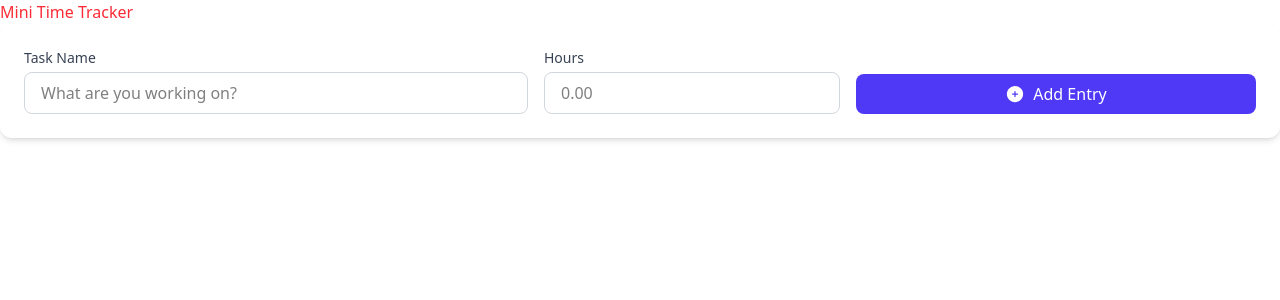
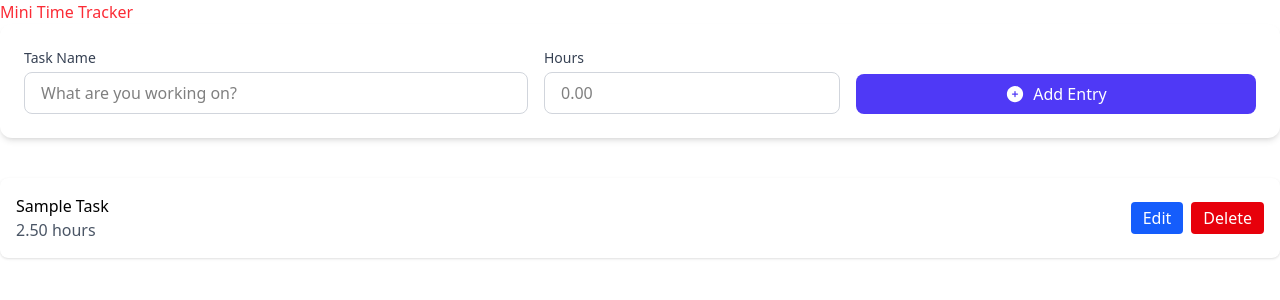
Before and after one commit to HappyDevs1/mini-time-tracker, a React (Vite) app: page / in a window 1280 px wide. Shown: the top 300 px of the page. Built offline with nearby package versions, Linux system fonts and the light colour scheme.

Commit message:
temporarily rendering dummy time entry item

```diff
--- a/src/App.tsx
+++ b/src/App.tsx
@@ -1,5 +1,6 @@
 import './App.css'
-import TaskEntryForm from './components/TaskEntryForm.tsx'
+import TaskEntryForm from './components/TaskEntryForm.tsx';
+import TimeEntryItem from './components/TimeEntryItem.tsx';
 
 function App() {
   return (
@@ -9,6 +10,19 @@ function App() {
         onSubmit={(taskName, hours) => {
           console.log(`Task: ${taskName}, Hours: ${hours}`);
         }} />
+        {/* Temporary task entry item to test */}
+      <TimeEntryItem
+        entry={{
+          id: '1',
+          taskName: 'Sample Task',
+          hours: 2.5,
+          startTime: new Date(),
+          isRunning: false
+        }}
+        isEditing={false}
+        onUpdate={(updatedEntry) => console.log('Updated entry:', updatedEntry)}
+        onEditToggle={() => console.log('Edit toggled')}
+        onDelete={(id) => console.log(`Delete entry with id: ${id}`)} />
     </div>
   )
 }
--- /dev/null
+++ b/src/components/TimeEntryItem.tsx
@@ -0,0 +1,96 @@
+import React, { useState } from 'react';
+import type { TimeEntry } from '../types';
+
+interface TimeEntryItemProps {
+  entry: TimeEntry;
+  isEditing: boolean;
+  onEditToggle: () => void;
+  onDelete: (id: string) => void;
+  onUpdate: (id: string, updates: Partial<TimeEntry>) => void;
+}
+
+const TimeEntryItem: React.FC<TimeEntryItemProps> = ({
+  entry,
+  isEditing,
+  onEditToggle,
+  onDelete,
+  onUpdate
+}) => {
+  // State to manage the edited task name and hours
+  const [editTask, setEditTask] = useState(entry.taskName);
+  const [editHours, setEditHours] = useState(entry.hours);
+
+  // Function to handle saving the edited entry
+  const handleSave = () => {
+    onUpdate(entry.id, {
+      taskName: editTask,
+      hours: editHours
+    });
+    onEditToggle(); // Toggle off editing mode
+  };
+
+  return (
+    // Time entry item component for displaying and editing time entries
+    <div className="p-4 bg-white rounded-lg shadow flex justify-between items-center">
+      {isEditing ? (
+        <div className="flex-1 grid grid-cols-2 gap-4">
+          <input
+            type="text"
+            value={editTask}
+            onChange={(e) => setEditTask(e.target.value)}
+            className="p-2 border rounded"
+          />
+          <input
+            type="number"
+            min="0"
+            step="0.25"
+            value={editHours}
+            onChange={(e) => setEditHours(parseFloat(e.target.value))}
+            className="p-2 border rounded"
+          />
+        </div>
+      ) : (
+        <div className="flex-1">
+          <h3 className="font-medium">{entry.taskName}</h3>
+          <p className="text-gray-600">{entry.hours.toFixed(2)} hours</p>
+        </div>
+      )}
+
+      <div className="flex space-x-2">
+        {isEditing ? (
+          <>
+            <button
+              onClick={handleSave}
+              className="px-3 py-1 bg-green-600 text-white rounded"
+            >
+              Save
+            </button>
+            <button
+              onClick={onEditToggle}
+              className="px-3 py-1 bg-gray-500 text-white rounded"
+            >
+              Cancel
+            </button>
+          </>
+        ) : (
+          <>
+            <button
+              onClick={onEditToggle}
+              className="px-3 py-1 bg-blue-600 text-white rounded"
+            >
+              Edit
+            </button>
+            <button
+              onClick={() => onDelete(entry.id)}
+              className="px-3 py-1 bg-red-600 text-white rounded"
+            >
+              Delete
+            </button>
+          </>
+        )}
+      </div>
+    </div>
+  );
+};
+
+export default TimeEntryItem;
--- /dev/null
+++ b/src/types/index.ts
@@ -0,0 +1,7 @@
+export interface TimeEntry {
+  id: string;
+  taskName: string;
+  hours: number;
+  startTime?: Date | null;
+  isRunning?: boolean;
+}
```
